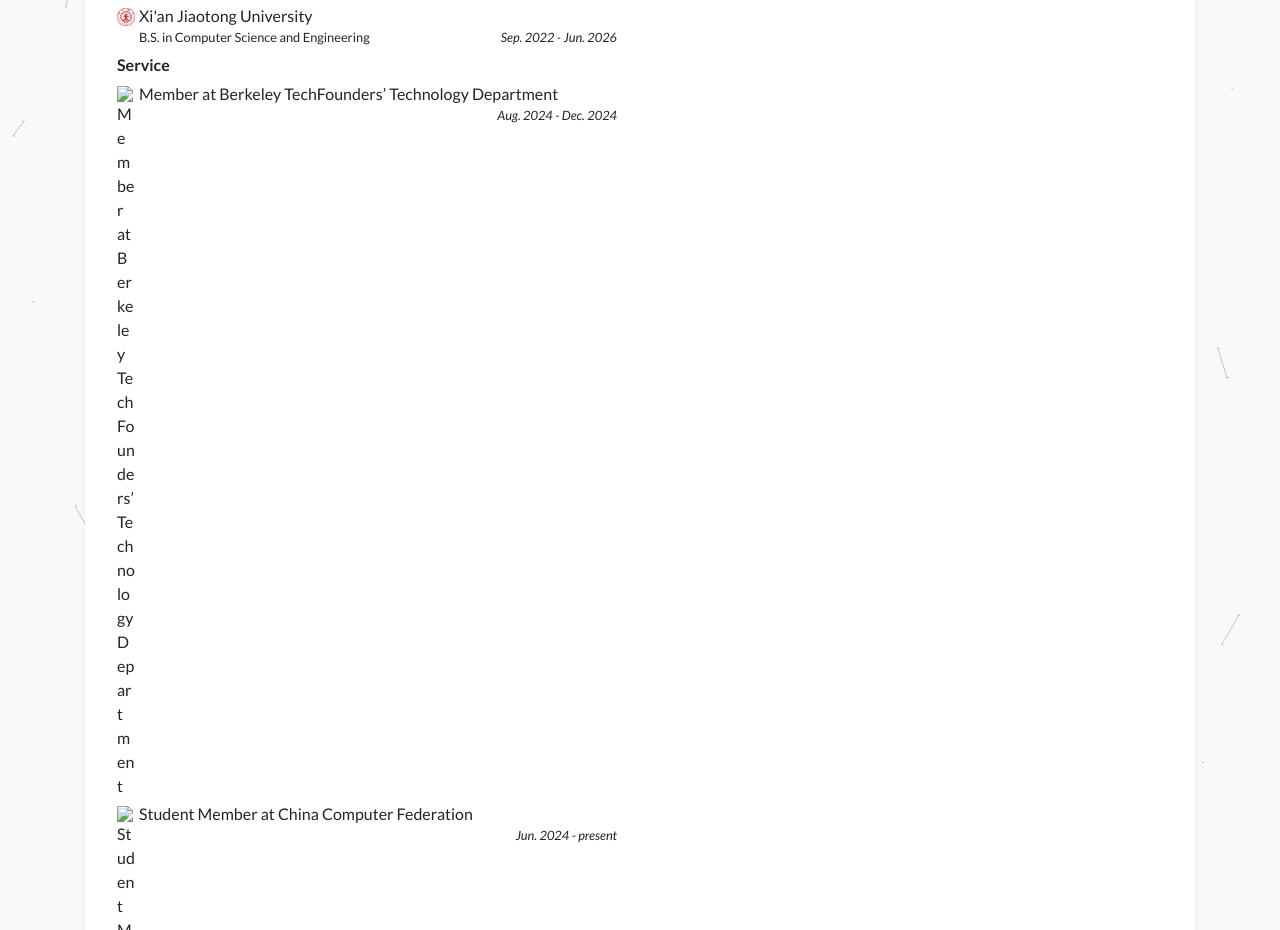
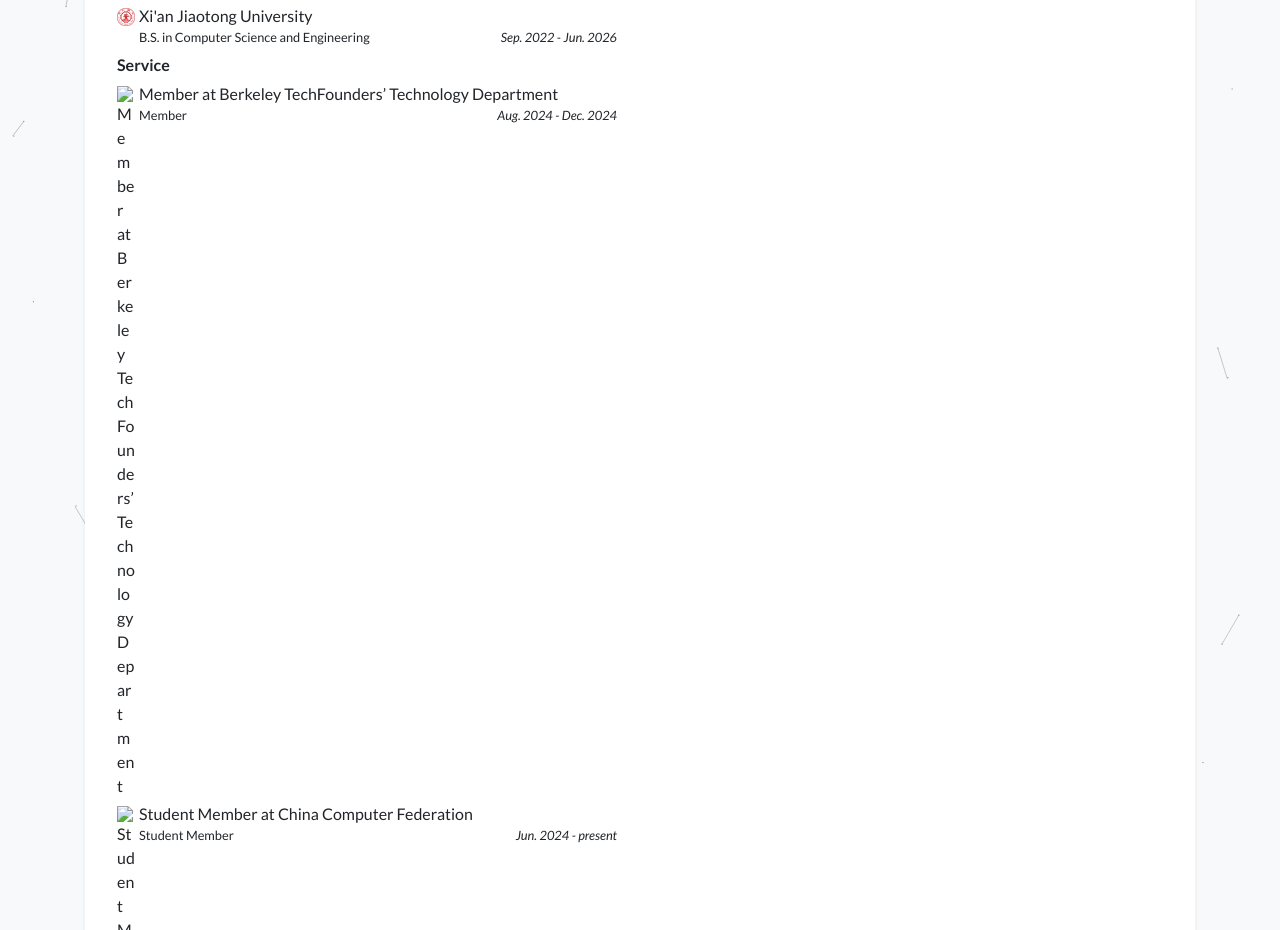
Before and after one commit to Lin-Shengxiang/Lin-Shengxiang.github.io, a Jekyll site: the page built from index.html, in a window 1280 px wide and 1400 px high, scrolled down 468 px. Shown: the part 153-1083 px from the top of the window. Built offline with Jekyll 4.4.1, drawn with Linux system fonts in a browser that asks for light colours; a style sheet for code colours, icons or effects is not loaded; some of the changed text lies outside the part shown.

Commit message:
Update profile.yml

```diff
--- a/_data/profile.yml
+++ b/_data/profile.yml
@@ -52,10 +52,13 @@
 
 service:
   - name: Member at Berkeley TechFounders’ Technology Department
+    position: Member
     date: Aug. 2024 - Dec. 2024
   - name: Student Member at China Computer Federation
+    position: Student Member
     date: Jun. 2024 - present
   - name: Minister & Co-Founder at XJTU Computer Science and Technology Experimental Class-Mentor-Group
+    position: Minister & Co-Founder
     date: Sept. 2023 - present
 
 awards:
```
